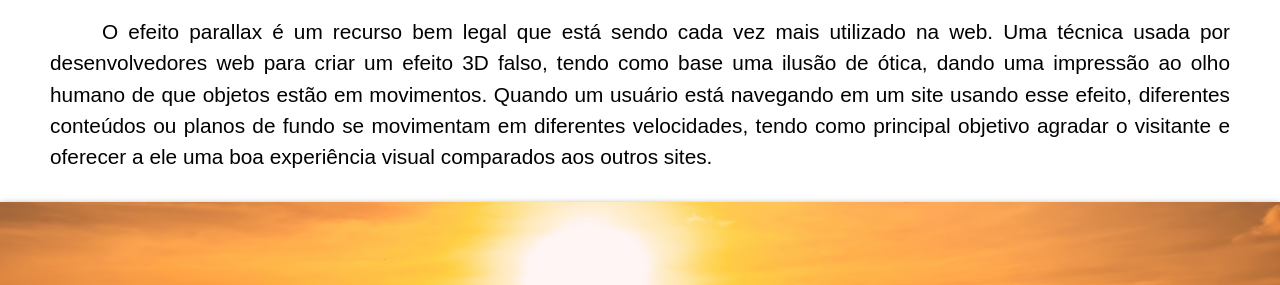
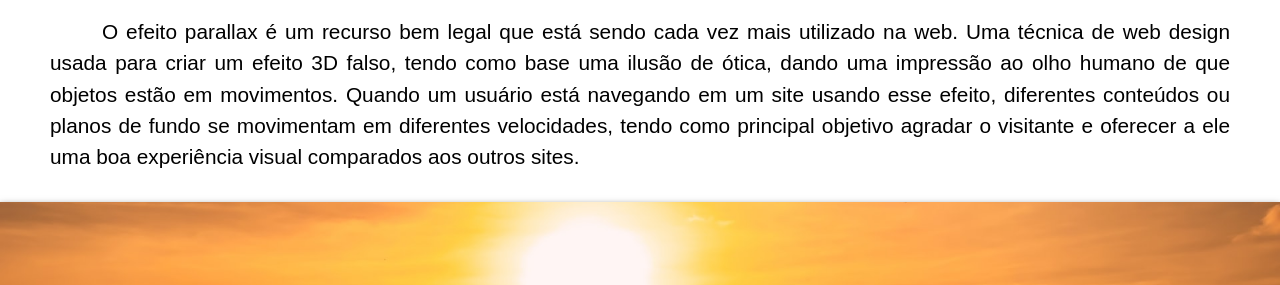
Before and after one commit to vitorlima4/Parallax-Site, a plain HTML site: page index.html in a window 1280 px wide. Shown: the part 515-800 px from the top of the page. Drawn offline with Linux system fonts and the light colour scheme.

Commit message:
update index.html

```diff
--- a/index.html
+++ b/index.html
@@ -31,8 +31,7 @@
 
     <section class="text" id="sobre">
         <h2>O que é o efeito parallax?</h2>
-        <p>O efeito parallax é um recurso bem legal que está sendo cada vez mais utilizado na web. Uma técnica usada por
-            desenvolvedores web para criar um efeito 3D falso, tendo como base uma ilusão de ótica, dando uma impressão
+        <p>O efeito parallax é um recurso bem legal que está sendo cada vez mais utilizado na web. Uma técnica de web design usada para criar um efeito 3D falso, tendo como base uma ilusão de ótica, dando uma impressão
             ao olho humano de que objetos estão em movimentos. Quando um usuário está navegando em um site usando esse
             efeito, diferentes conteúdos ou planos de fundo se movimentam em diferentes velocidades, tendo como
             principal objetivo agradar o visitante e oferecer a ele uma boa experiência visual comparados aos outros
```
